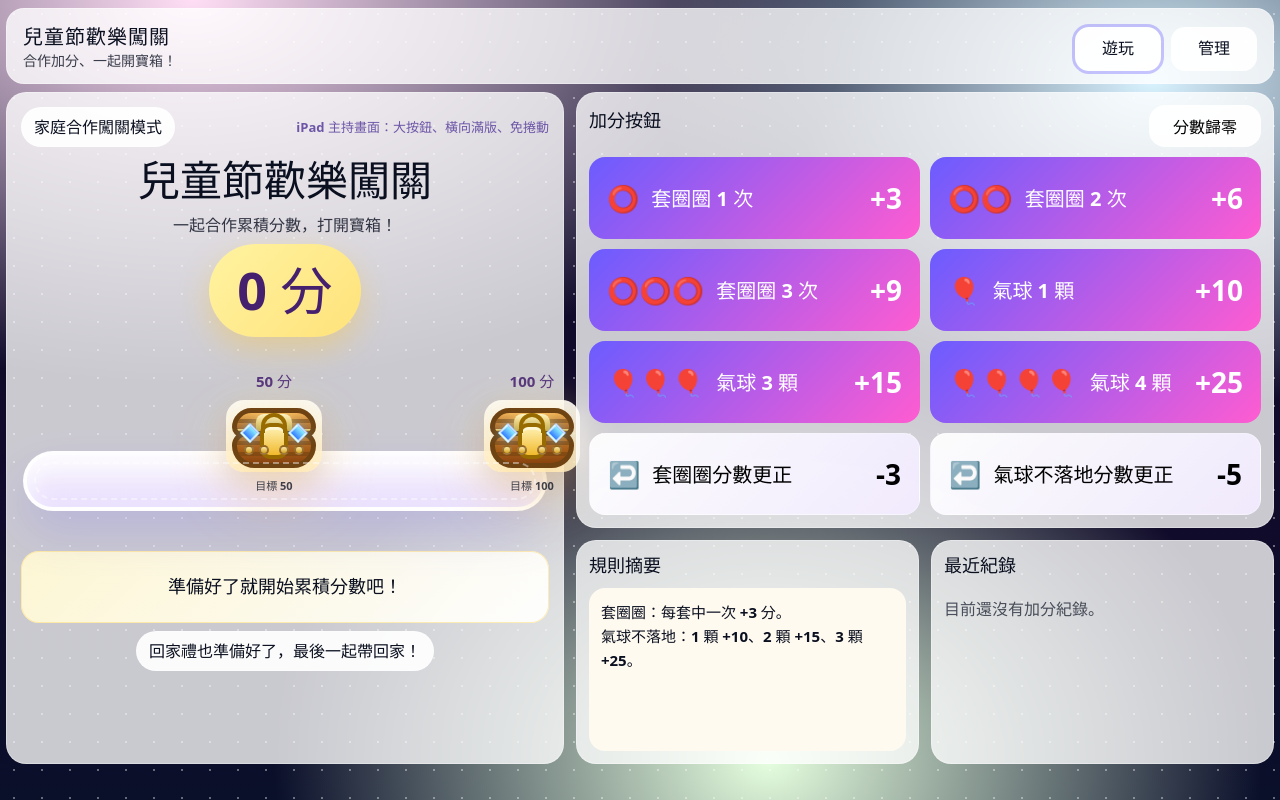
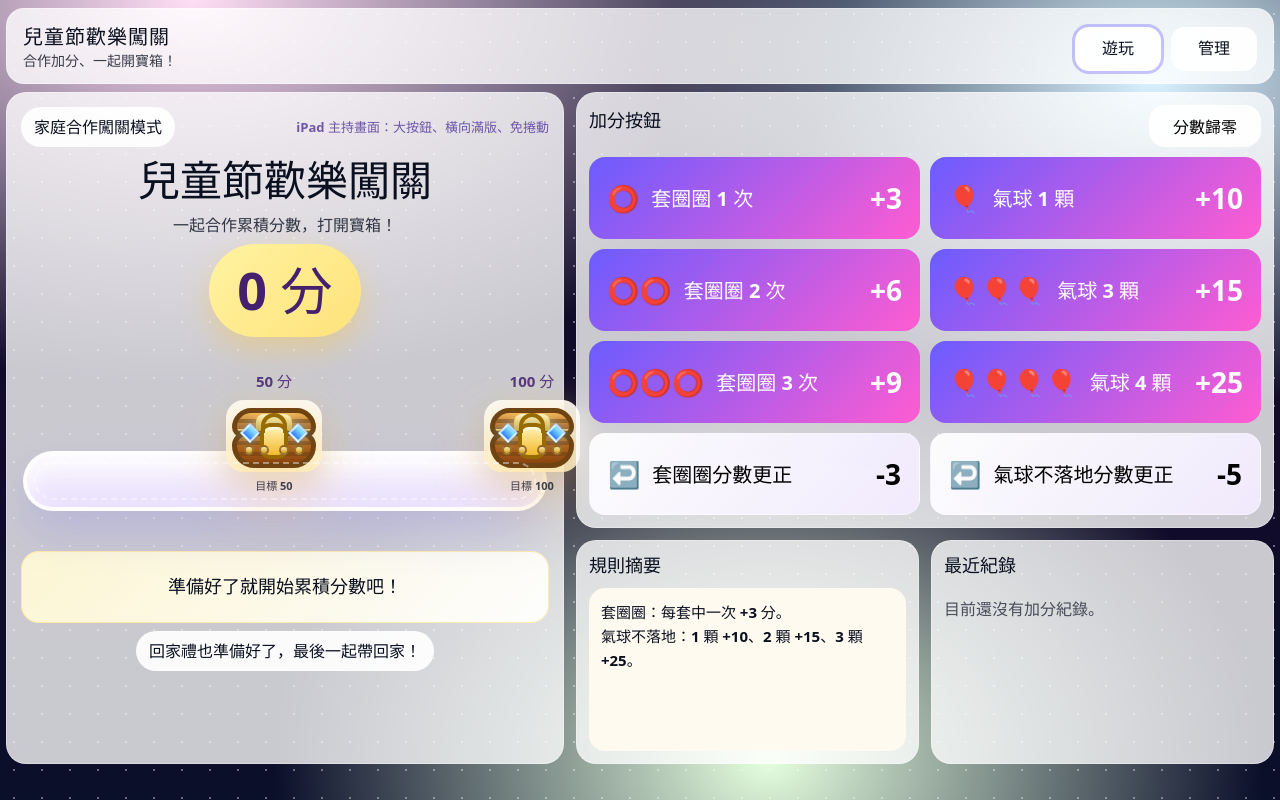
Before and after one commit to Tia2007/treasure-code-quest, a React (Vite) app: page /#/play in a window 1280 px wide. Built offline with nearby package versions, Linux system fonts and the light colour scheme.

Commit message:
Update PlayPage.jsx

```diff
--- a/src/pages/PlayPage.jsx
+++ b/src/pages/PlayPage.jsx
@@ -4,10 +4,10 @@ import { createFreshState, loadState, saveState } from '../lib/storage.js'
 
 const ACTIONS = [
   { key: 'ring1', label: '套圈圈 1 次', points: 3, emoji: '⭕' },
+  { key: 'balloon1', label: '氣球 1 顆', points: 10, emoji: '🎈' },
   { key: 'ring2', label: '套圈圈 2 次', points: 6, emoji: '⭕⭕' },
+  { key: 'balloon3', label: '氣球 3 顆', points: 15, emoji: '🎈🎈🎈' },
   { key: 'ring3', label: '套圈圈 3 次', points: 9, emoji: '⭕⭕⭕' },
-  { key: 'balloon1', label: '氣球 1 顆', points: 10, emoji: '🎈' },
-  { key: 'balloon3', label: '氣球 3 顆', points: 15, emoji: '🎈🎈🎈' },
   { key: 'balloon4', label: '氣球 4 顆', points: 25, emoji: '🎈🎈🎈🎈' },
 ]
 
```
